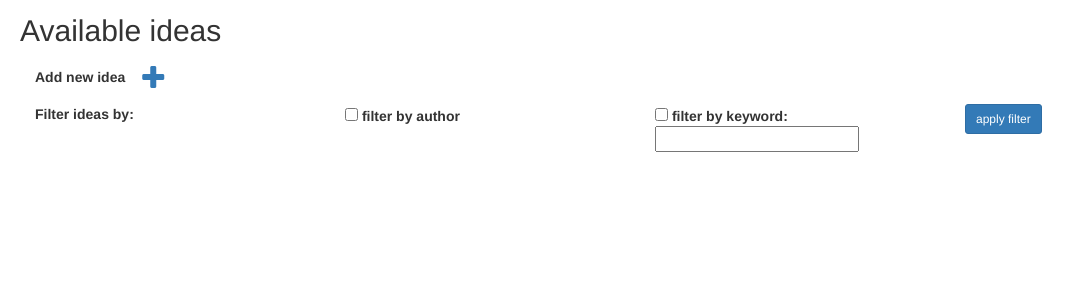
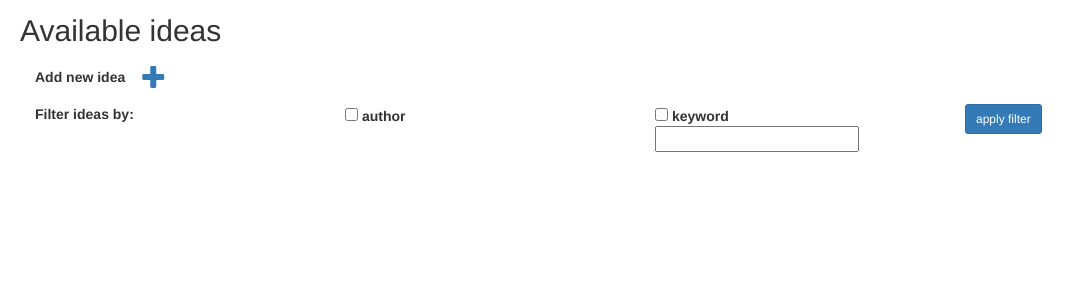
Before and after one commit to gorkarevilla/agile, a Django app: page /ideas/main in a window 1280 px wide. Shown: the part 225-525 px from the top of the page, without its empty margins (0-1085 px from the left). Run offline with Django 3.2, Linux system fonts and the light colour scheme; the visitor is signed in with stand-in values (Sample User, id 1); data that the repository does not hold is empty; some libraries are stand-ins or nearby versions.

Commit message:
small changings

```diff
--- a/agile/ideas/templates/ideas/main.html
+++ b/agile/ideas/templates/ideas/main.html
@@ -19,8 +19,8 @@
 
   <div class="row">
       <div class="col-md-3">  <label >Filter ideas by:</label> </div>
-      <div class="col-md-3"> <label><input type="checkbox" id="cbox1" value="first_checkbox"> filter by author</label><br> </div>
-      <div class="col-md-3"><label><input type="checkbox" id="cbox2" value="second_checkbox"> filter by keyword: <input type="text"></label><br></div>
+      <div class="col-md-3"> <label><input type="checkbox" id="cbox1" value="first_checkbox"> author</label><br> </div>
+      <div class="col-md-3"><label><input type="checkbox" id="cbox2" value="second_checkbox"> keyword <input type="text"></label><br></div>
       <div class="col-md-3"> <button class="btn btn-primary btn-sm" type="submit">apply filter</button> </div>
   </div>
 </div>
```
